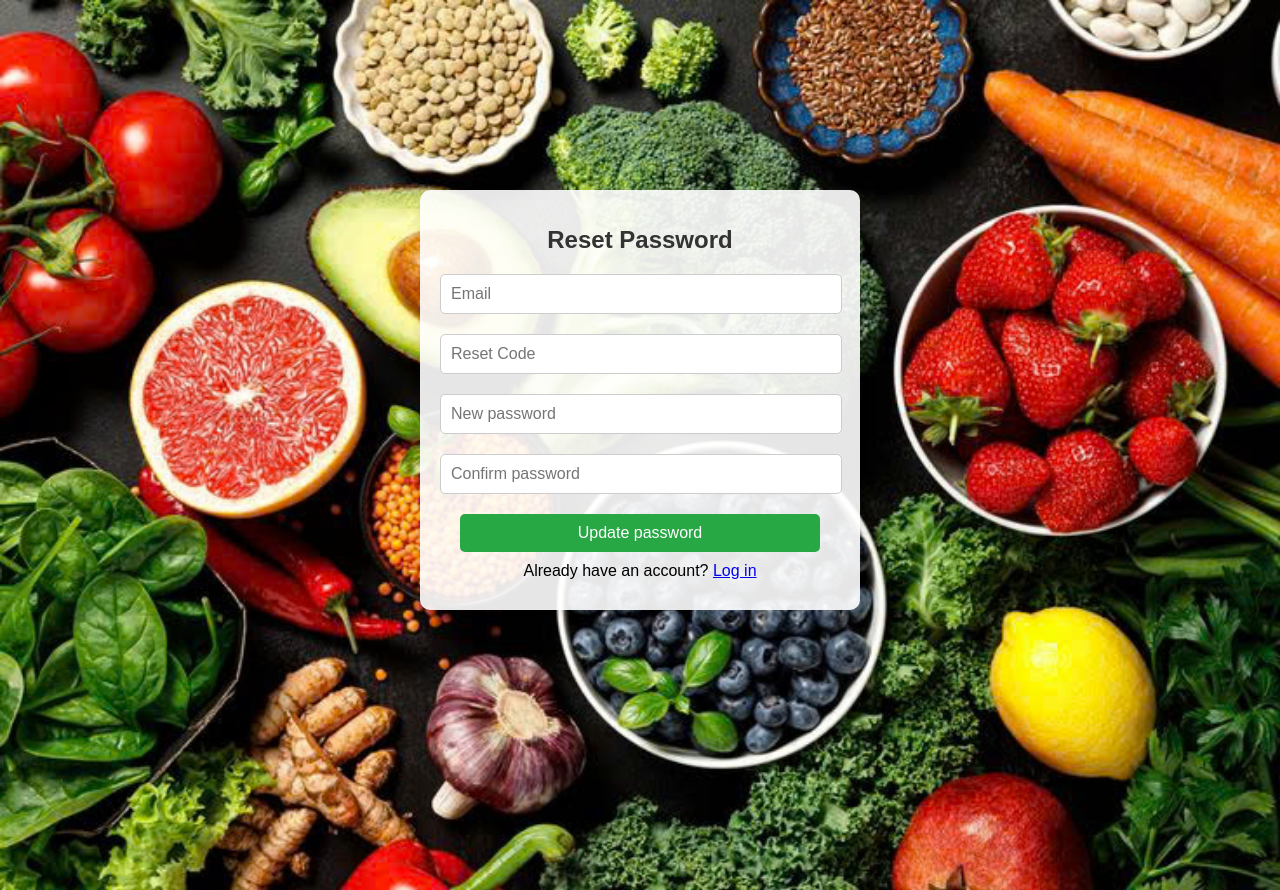
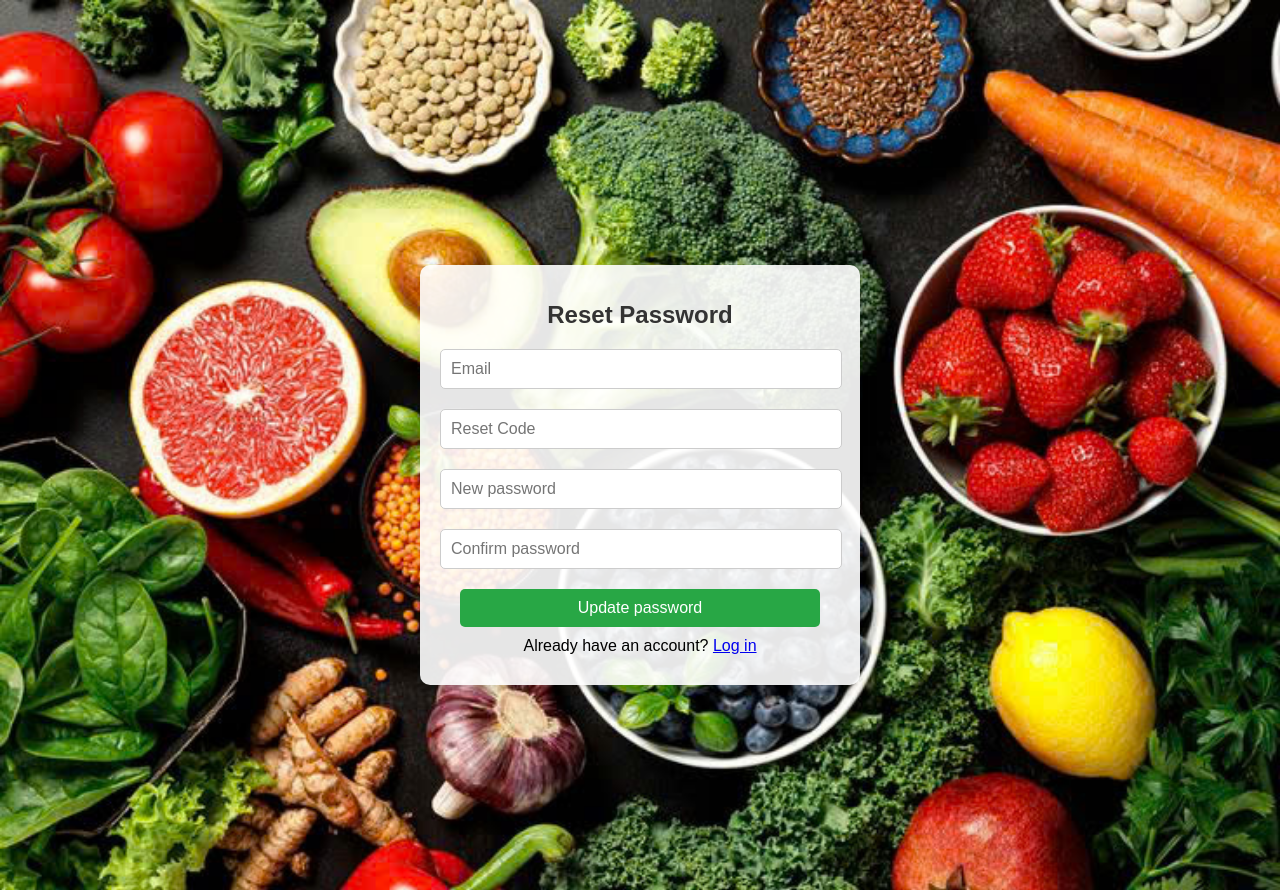
Before and after one commit to ToNga156/freshleaf_website, a PHP site: page /freshleaf_website/mvc/views/User/ResetPassword.php in a window 1280 px wide. Run offline with PHP 8.4, Linux system fonts and the light colour scheme.

Commit message:
done forget password

```diff
--- a/mvc/controller/UserController.php
+++ b/mvc/controller/UserController.php
@@ -252,7 +252,9 @@ class UserController extends Controller{
                 // Mã xác nhận hợp lệ, cập nhật mật khẩu mới
                 $hashedPassword = password_hash($newPassword, PASSWORD_DEFAULT);
                 if ($userModel->updatePassword($email, $hashedPassword)) {
-                    header("Location: /freshleaf_website/User/Login");
+                    session_start();
+                    $_SESSION['message'] = 'Password update successfully!';
+                    header("Location: /freshleaf_website/User/ResetPassword");
                 } else {
                     $this->view('./User/ResetPassword', ['error' => 'Không thể cập nhật mật khẩu.']);
                 }
--- a/mvc/views/User/ForgetPassword.php
+++ b/mvc/views/User/ForgetPassword.php
@@ -19,7 +19,7 @@
             padding: 0;
             width: 100%;
             height: 100%;
-            background-image: url('../images/background_regis_login.jpg');
+            background-image: url("/freshleaf_website/Public/images/background_regis_login.jpg");
             background-size: cover;
             background-repeat: no-repeat;
             display: flex;
--- a/mvc/views/User/ResetPassword.php
+++ b/mvc/views/User/ResetPassword.php
@@ -1,17 +1,24 @@
+<?php
+if(session_status() == PHP_SESSION_NONE){
+session_start();
+}
+if(isset($_SESSION['message'])): ?>
+<script>
+document.addEventListener('DOMContentLoaded', function() {
+        alert("<?php echo htmlspecialchars($_SESSION['message']); ?>");
+        <?php unset($_SESSION['message']); ?>
+        window.location.href = "./Login";
+    });
+    </script>
+    <?php endif; ?>
+
 <!DOCTYPE html>
 <html lang="en">
 <head>
     <meta charset="UTF-8">
     <meta name="viewport" content="width=device-width, initial-scale=1.0">
     <title>Document</title>
-    <script>
-        document.addEventListener('DOMContentLoaded', function() {
-            <?php if (isset($data['message'])): ?>
-                alert("<?php echo htmlspecialchars($data['message']); ?>");
-                window.location.href = "./Login";
-            <?php endif; ?>
-        });
-    </script>
+
     <style>
         body {
             font-family: Arial, sans-serif;
@@ -19,14 +26,14 @@
             padding: 0;
             width: 100%;
             height: 100%;
-            background-image: url('../images/background_regis_login.jpg');
+            background-image: url("/freshleaf_website/Public/images/background_regis_login.jpg");
             background-size: cover;
             background-repeat: no-repeat;
             display: flex;
         }
         .ResetPass-container {
-            position: relative;
-            top: 190px;
+            position: fixed;
+            top: 30px;
             width: 100%;
             height: 100%;
             display: flex;
```
